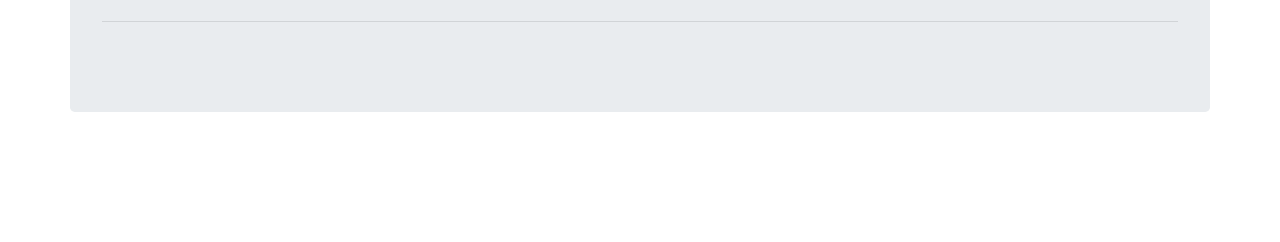
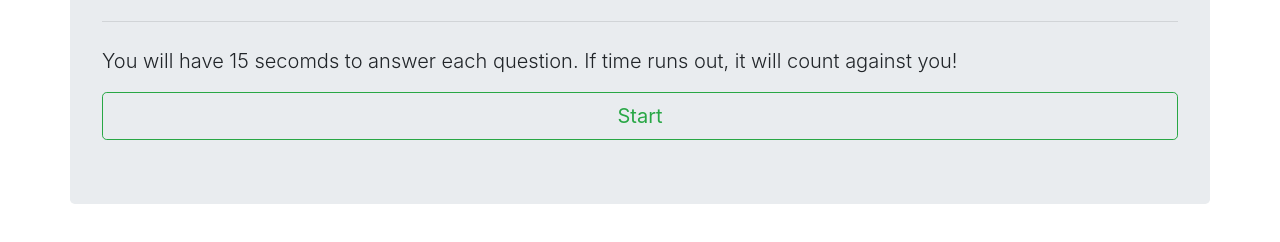
Before and after one commit to hannahm63/trivia-game, a plain HTML site: page index.html in a window 1280 px wide. Shown: the part 134-376 px from the top of the page. Drawn offline with nearby package versions, Linux system fonts and the light colour scheme.

Commit message:
pseudocoded js file and used jQuery to add start game button

```diff
--- a/assets/javascript/app.js
+++ b/assets/javascript/app.js
@@ -1,15 +1,82 @@
 $(document).ready(function () {
 
+    // array of q&a objects
+    let qAndA = [{
+        q: "What color is the sky?",
+        a: "blue",
+        choices: ["red", "blue", "green", "yellow"]
+    },
+    {
+        q: "Which of these is an example of a palindrome?",
+        a: "racecar",
+        choices: ["racecar", "crystal", "pebble", "xylophone"]
+    },
+    {
+        q: "Birds are most closely related to which of these?",
+        a: "reptiles",
+        choices: ["reptiles", "invertebrates", "rodents", "canines"]
+    }];
+
+    console.log(qAndA[0].q);
+
+    // add start btn to row 3 with message
+    let inputRow = $("#input");
+    let btnStart = $("<button>")
+        .addClass("btn btn-outline-success btn-lg btn-block")
+        .text("Start");
+
+    inputRow.append(btnStart);
+
+    // when start btn is clicked
+    btnStart.on("click", function () {
+        console.log("clicked!");
+
+        // start btn and message are removed
+        btnStart.remove();
+
+        // questions are displayed
+        displayQuestions();
+
+    });
+
+    function displayQuestions() {
+
+        // replace <p> text with question to row 2
 
 
+        // append answer choices to row 3
+        // append timer to row 4
+        // start 15 second count down
 
+    };
 
+    // when any answer (class) is clicked
+    // if correct answer, display correct page
+    // if incorrect answer, display incorrect page
+    // if time runs out, display time's up page
 
+    // correct answer fxn
+    // row 2 text shows correct
+    // row 3 displays correct answer
+    // row 4 displays image
+    // 5 second timer
 
+    // incorrect answer fxn
+    // row 2 text shows incorrect
+    // row 3 displays correct answer
+    // row 4 displays image
+    // 5 second timer
 
+    // time's up fxn
+    // row 2 text shows time is up
+    // row 3 displays correct answer
+    // row 4 displays image
+    // 5 second timer
 
-
-
+    // once all questions have been answered
+    // row 2 displays game over message
+    // row 3 displays start button
+    // row 4 displays correct and incorrect answer counts
 
 
 });
--- a/index.html
+++ b/index.html
@@ -18,7 +18,7 @@
     <div class="container jumbotron">
 
         <!-- Row 1 : Header - same throughout game -->
-        <div class="row" id="header">
+        <div class="row">
             <div class="col-lg-12">
                 <h1 class="display-4 text-center">Trivia!</h1>
                 <hr class="my-4">
@@ -26,13 +26,15 @@
         </div>
 
         <!-- Row 2 : Instrxns / Q's / Correct / Game Over Message -->
-        <div class="row" id="row2">
-            <div class="col-lg-12"></div>
+        <div class="row">
+            <div class="col-lg-12">
+                <p class="lead" id="message">You will have 15 secomds to answer each question. If time runs out, it will count against you!</p>
+            </div>
         </div>
 
         <!-- Row 3 : Start Buttons / Answers -->
-        <div class="row" id="row3">
-            <div class="col-lg-12"></div>
+        <div class="row">
+            <div class="col-lg-12" id="input"></div>
         </div>
 
         <!-- Row 4 : Timer / Image / Score -->
```
